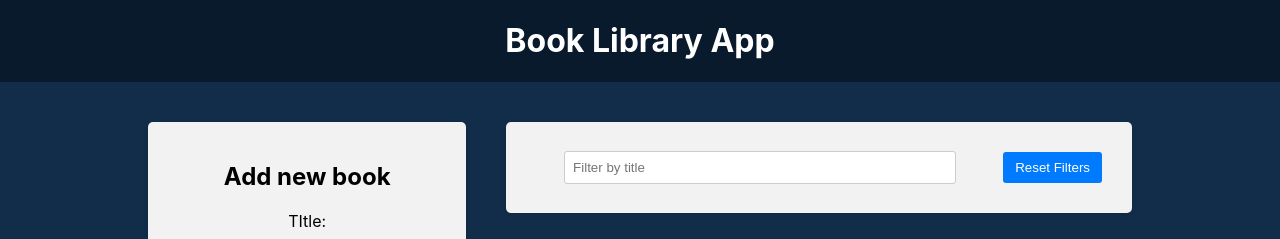
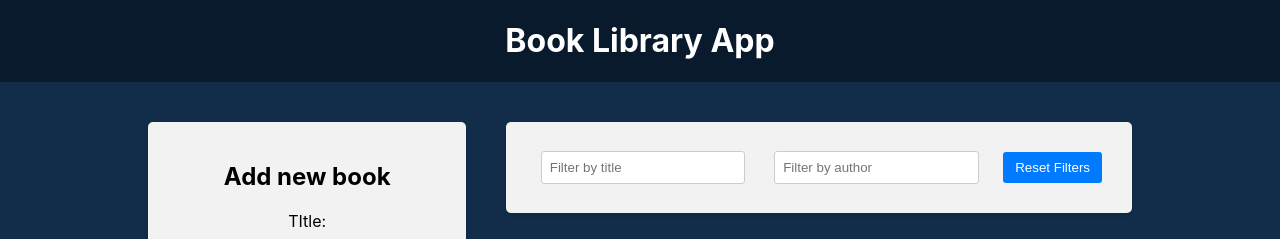
Before and after one commit to Alona-Kolisnychenko/book-library, a React (Create React App) app in the folder frontend/: page / in a window 1280 px wide. Shown: the top 239 px of the page. Built offline with nearby package versions, Linux system fonts and the light colour scheme; the HTML template or start-up script is replaced by a standard one.

Commit message:
add author filter

```diff
--- a/frontend/src/components/BookList/BookList.js
+++ b/frontend/src/components/BookList/BookList.js
@@ -2,16 +2,22 @@
 import { BiTrashAlt } from 'react-icons/bi';
 import { BsBookmarkHeartFill, BsBookmarkHeart } from 'react-icons/bs'
 import { dellBook, toggleFavorite } from '../../redux/books/actionCreators';
-import { selectTitleFilter } from '../../redux/slices/filterSlice';
+import { selectTitleFilter, selectAuthorFilter } from '../../redux/slices/filterSlice';
 import './BookList.css';
 
 
 const BookList = () => {
   const books = useSelector((state) => state.books);
   const titleFilter = useSelector(selectTitleFilter);
+  const authorFilter = useSelector(selectAuthorFilter);
   const dispatch = useDispatch();
 
-  const filteredBooks = books.filter((book)=> book.title.toLowerCase().includes(titleFilter.toLowerCase()))
+  const filteredBooks = books.filter((book)=> {
+      const matchesTitle = book.title.toLowerCase().includes(titleFilter.toLowerCase());
+      const matchesAuthor = book.title.toLowerCase().includes(authorFilter.toLowerCase());
+
+    return matchesTitle && matchesAuthor
+  })
 
   const handleDeleteBook = (id) => {
     dispatch(dellBook(id));
--- a/frontend/src/components/Filter/Filter.js
+++ b/frontend/src/components/Filter/Filter.js
@@ -2,17 +2,23 @@
 import {
   setTitleFilter,
   selectTitleFilter,
+  resetFilters,
+  setAuthorFilter,
+  selectAuthorFilter
 } from '../../redux/slices/filterSlice';
-import { resetFilters } from '../../redux/slices/filterSlice';
 import './Filter.css';
 
 const Filter = () => {
   const dispatch = useDispatch();
   const titleFilter = useSelector(selectTitleFilter);
+  const authorFilter = useSelector(selectAuthorFilter);
 
   const handleChangeTitleFilter = (e) => {
     dispatch(setTitleFilter(e.target.value));
   };
+  const handleChangeAuthorFilter = (e)=>{
+    dispatch(setAuthorFilter(e.target.value))
+  }
 
   const handleResetFilters = () => {
     dispatch(resetFilters());
@@ -28,6 +34,14 @@
             onChange={handleChangeTitleFilter}
           />
         </div>
+        <div className="filter-group">
+          <input
+            type="text"
+            placeholder="Filter by author"
+            value={authorFilter}
+            onChange={handleChangeAuthorFilter}
+          />
+        </div>
         <button type='button' onClick={handleResetFilters}>Reset Filters</button>
       </div>
     </div>
--- a/frontend/src/redux/slices/filterSlice.js
+++ b/frontend/src/redux/slices/filterSlice.js
@@ -1,7 +1,8 @@
 import { createSlice } from '@reduxjs/toolkit';
 
 const initialState = {
-    title: ''
+    title: '',
+    author: ''
 }
 
 const filterSlice = createSlice({
@@ -11,13 +12,18 @@
         setTitleFilter: (state, action)=>{
             state.title =  action.payload
         },
+        setAuthorFilter: (state, action)=>{
+            state.author = action.payload
+        },
         resetFilters: (state)=>{
             return initialState
         }
     }
 })
 
-export const { setTitleFilter, resetFilters } = filterSlice.actions;
+export const { setTitleFilter, setAuthorFilter, resetFilters } = filterSlice.actions;
+
+export const selectAuthorFilter = (state) => state.filter.author;
 
 export const selectTitleFilter = (state) => state.filter.title;
 
```
